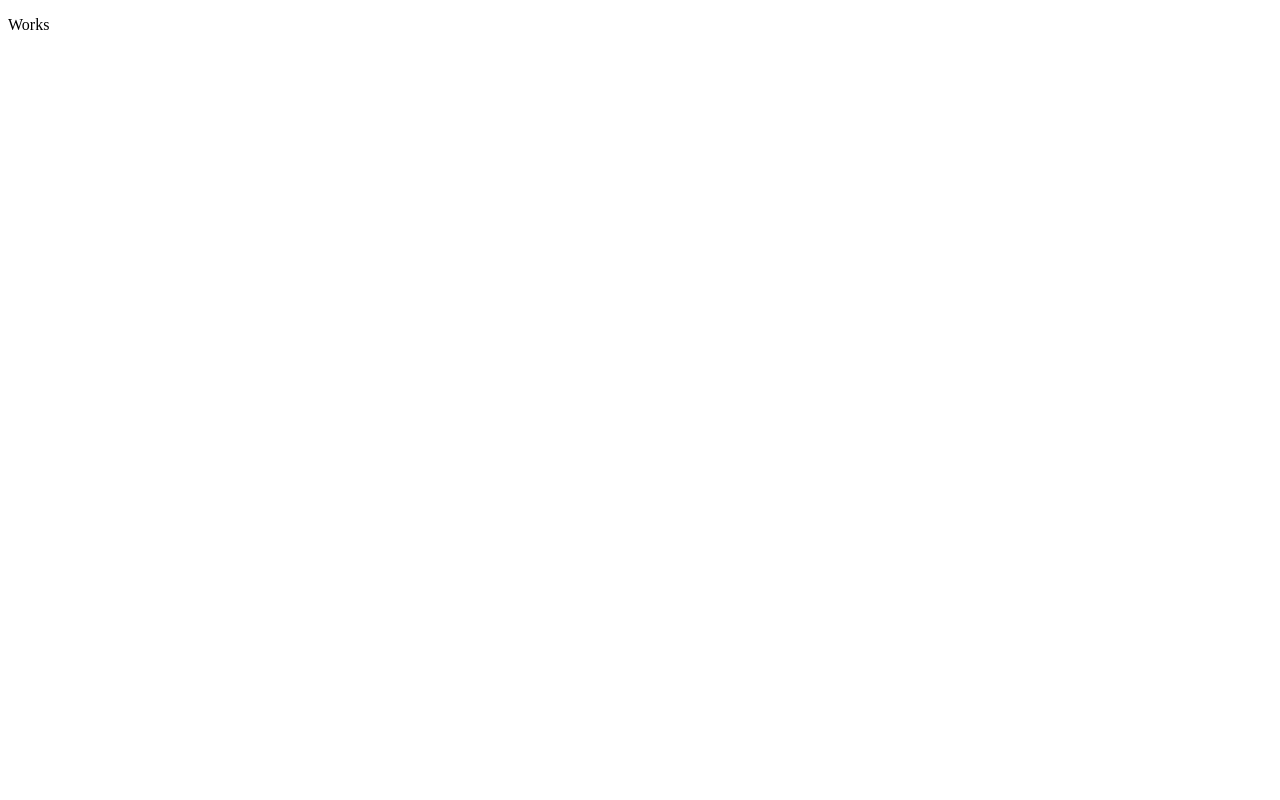
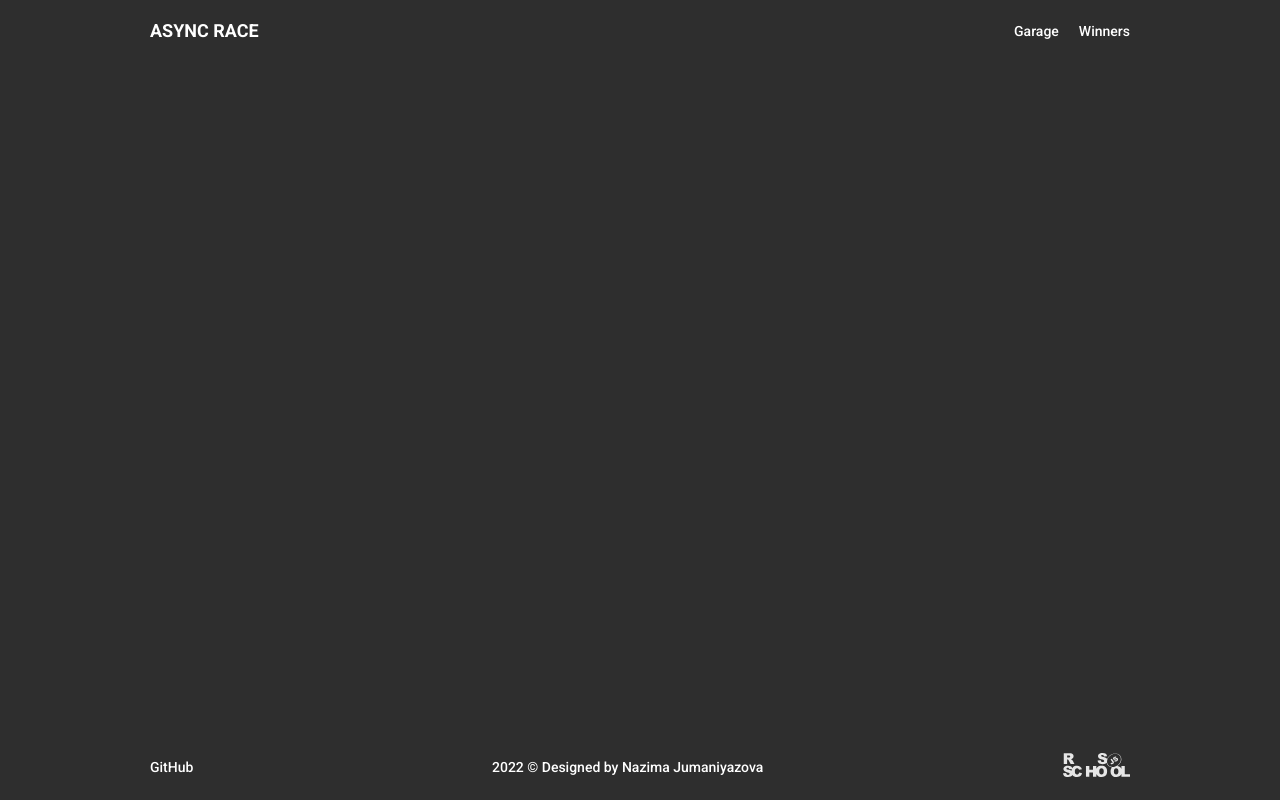
Before and after one commit to nazimajumaniyazova/async-race, a website built with webpack: page src/index.html in a window 1280 px wide. Built offline with nearby package versions, Linux system fonts and the light colour scheme.

Commit message:
feat: add header and footer

```diff
--- a/src/index.html
+++ b/src/index.html
@@ -8,7 +8,24 @@
     <title>Document</title>
 </head>
 <body>
-<p>Works</p>
-
+  <header class="header">
+    <div class="container header__wrapper">
+      <h1>ASYNC RACE</h1>
+      <ul class="menu">
+        <li class="menu__item">Garage</li>
+        <li class="menu__item">Winners</li>
+      </ul>
+    </div>
+  </header>
+  <main class="main"></main>
+  <footer class="footer">
+    <div class="container footer__wrapper">
+      <a href="https://github.com/nazimajumaniyazova">GitHub</a>
+      <span>2022 © Designed by Nazima Jumaniyazova</span>
+      <a href="https://rs.school/js/">
+        <span class="rsschool"></span>
+      </a>
+    </div>
+  </footer>
 </body>
 </html>
--- a/src/index.ts
+++ b/src/index.ts
@@ -1 +1 @@
-import './styles/style.css';
+import './styles/style.scss';
--- /dev/null
+++ b/src/styles/style.scss
@@ -0,0 +1,76 @@
+// GLOBAL
+@import url('https://fonts.googleapis.com/css2?family=Roboto:wght@100;300;400;500;700&display=swap');
+html {
+  box-sizing: border-box;
+}
+*,
+*::after,
+*::before {
+  box-sizing: border-box;
+  padding: 0;
+  margin: 0;
+}
+body {
+  background-color: rgb(46 46 46);
+  color: #fff;
+  font-family: 'Roboto', sans-serif;
+  font-size: 14px;
+  font-weight: 500;
+}
+.container {
+  max-width: 1000px;
+  padding: 0 10px;
+  margin: 0 auto;
+}
+ul {
+  list-style: none;
+}
+h1 {
+  font-size: 18px;
+}
+a {
+  color: inherit;
+  text-decoration: none;
+}
+//HEADER
+.header {
+  padding: 20px 0;
+}
+.header__wrapper {
+  display: flex;
+  align-items: center;
+  justify-content: space-between;
+}
+.menu {
+  display: flex;
+  align-items: center;
+  justify-content: space-between;
+  gap: 20px;
+}
+
+//MAIN
+.main {
+  min-width: 100%;
+}
+.menu__item {
+  cursor: pointer;
+}
+//FOOTER
+.footer {
+  position: absolute;
+  bottom: 0;
+  left: 0;
+  width: 100%;
+  padding: 20px 0;
+}
+.footer__wrapper {
+  display: flex;
+  align-items: center;
+  justify-content: space-between;
+}
+.rsschool {
+  display: inline-block;
+  width: 68px;
+  height: 24px;
+  background-image: url('../assets/images/rsschool.svg')
+}
```
Also changed, not shown: src/assets/images/rsschool.svg (added), src/styles/style.css (deleted).
